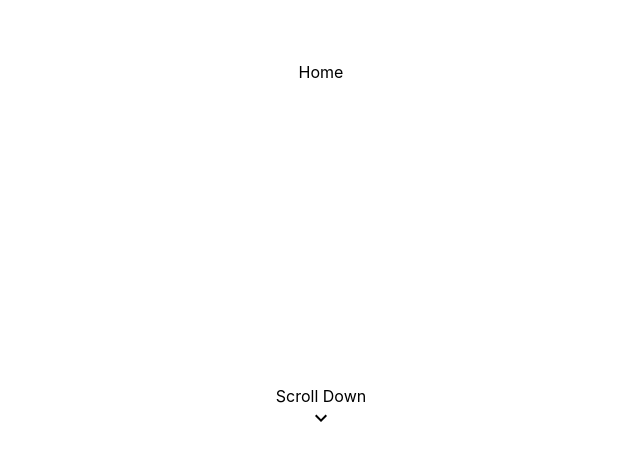
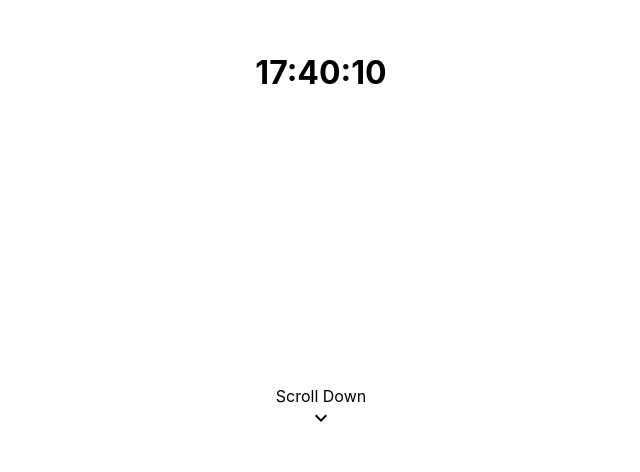
Before and after one commit to voidkudo/React-Frontend, a React (Create React App) app in the folder react-aos/: page / in a window 1280 px wide. Shown: the part 328-800 px from the top of the page, without its empty margins (319-959 px from the left). Built offline with nearby package versions, Linux system fonts and the light colour scheme.

Commit message:
feat: display time

```diff
--- a/react-aos/src/section/Home.tsx
+++ b/react-aos/src/section/Home.tsx
@@ -1,11 +1,22 @@
+import { useEffect, useState } from "react";
 import { Icon } from "@mui/material";
 
 import KeyboardArrowDownIcon from '@mui/icons-material/KeyboardArrowDown';
 
 export default function Home() {
+  const [date, setDate] = useState(new Date());
+
+  const updateTime = () => {
+    setDate(new Date());
+  };
+
+  useEffect(() => {
+    setInterval(() => updateTime(), 1000);
+  }, []);
+
   return (
     <div className='Home'>
-      Home
+      <h1>{date.toTimeString().slice(0, 8)}</h1>
       <div className='ScrollDown'>
         <div>Scroll Down</div>
         <Icon>
```
